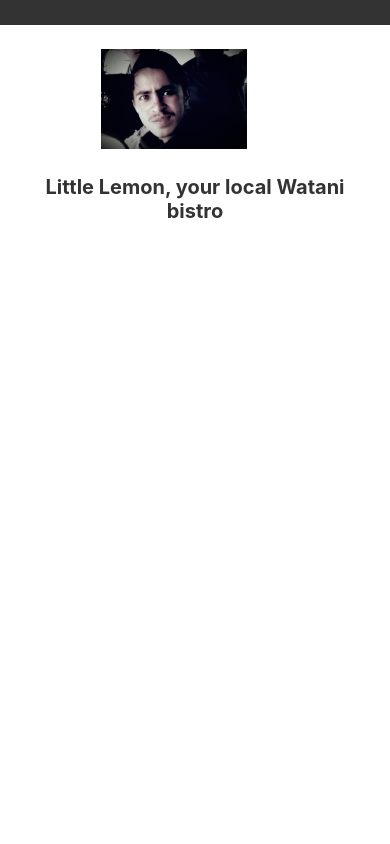
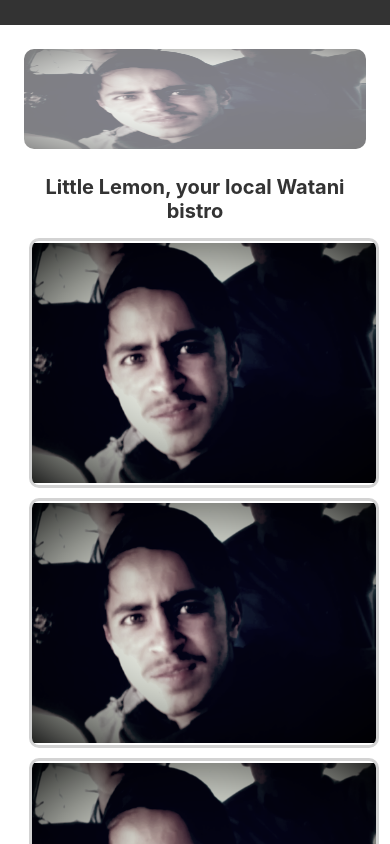
Before and after one commit to Hussain-hamim/Taskly, a React Native app: screen / in a window 390 px wide. Built offline with nearby package versions, Linux system fonts and the light colour scheme.

Commit message:
styling images

```diff
--- a/components/Welcome.js
+++ b/components/Welcome.js
@@ -1,12 +1,15 @@
 import React from "react";
-import { Image, StyleSheet, Text, View } from "react-native";
+import { Image, ScrollView, StyleSheet, Text, View } from "react-native";
 
 const Welcome = () => {
   return (
-    <View style={styles.container}>
+    <ScrollView style={styles.container}>
       <Image style={styles.logo} source={require("../assets/hamim.png")} />
       <Text style={styles.title}>Little Lemon, your local Watani bistro</Text>
-    </View>
+      <Image style={styles.image} source={require("../assets/hamim.png")} />
+      <Image style={styles.image} source={require("../assets/hamim.png")} />
+      <Image style={styles.image} source={require("../assets/hamim.png")} />
+    </ScrollView>
   );
 };
 
@@ -29,7 +32,18 @@ const styles = StyleSheet.create({
   },
   logo: {
     height: 100,
-    width: 300,
-    resizeMode: "contain", // stretch, repeat, cover, center
+    width: "100%",
+    resizeMode: "stretch", // stretch, repeat, cover, center
+    opacity: 0.5,
+    borderRadius: 10,
+  },
+  image: {
+    height: 250,
+    width: 350,
+    borderRadius: 10,
+    borderWidth: 3,
+    borderColor: "lightgray",
+    resizeMode: "center", // stretch, repeat, cover, center
+    margin: 5,
   },
 });
```
